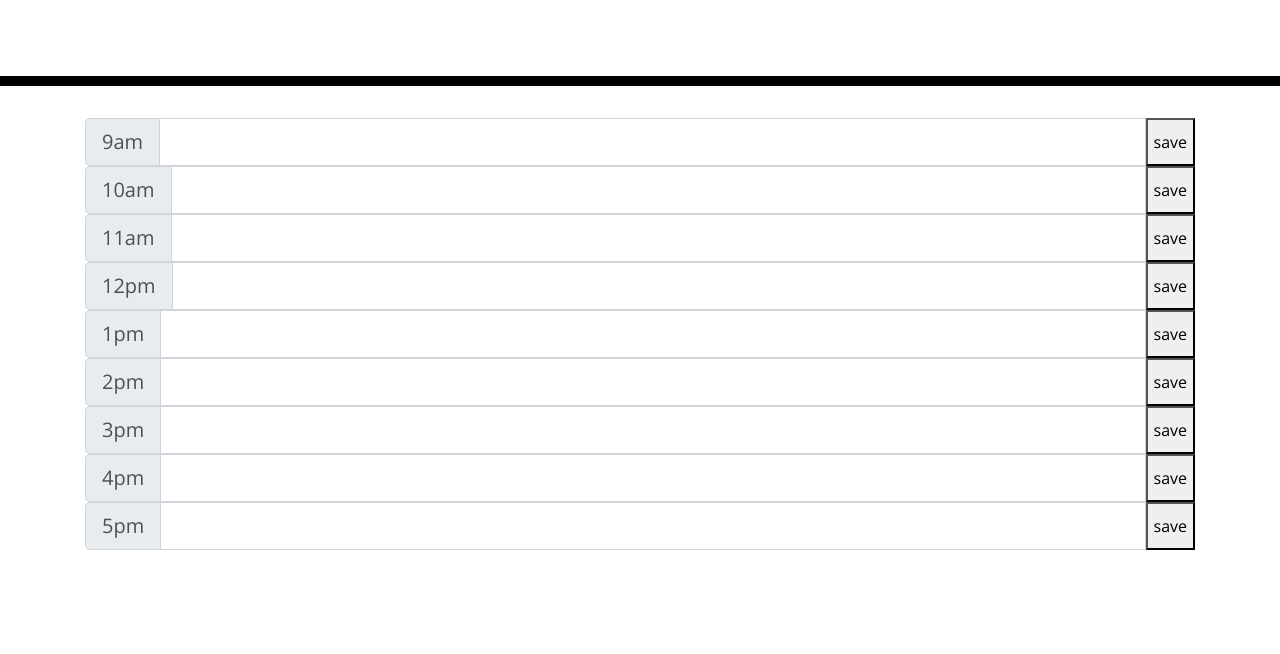
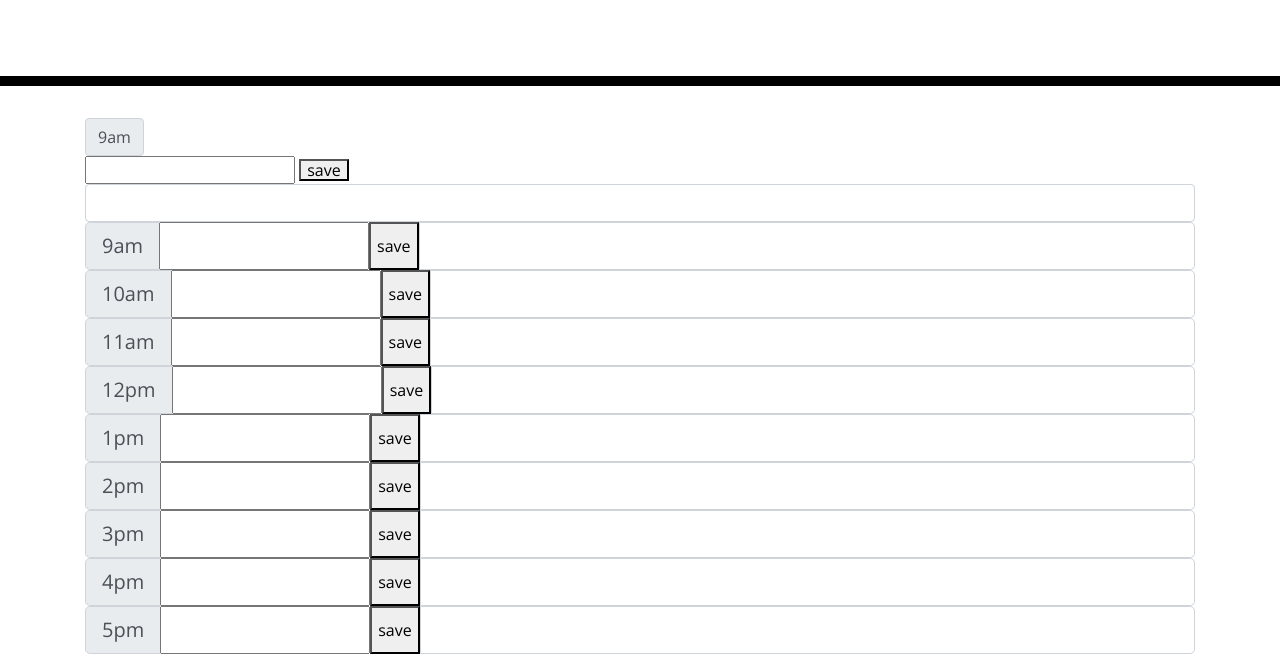
Before and after one commit to marksirany/planner, a plain HTML site: page index.html in a window 1280 px wide. Shown: the part 182-836 px from the top of the page. Before the commit the page ends 800 px from the top, so only its background shows below. Drawn offline with nearby package versions, Linux system fonts and the light colour scheme.

Commit message:
created save button and displays in box next to it

```diff
--- a/index.html
+++ b/index.html
@@ -20,6 +20,23 @@
         <p id="currentDay" class="lead"></p>
 
     </header>
+
+    <div class="container"
+
+        <div class="input-group input-group-lg">
+            <div class="input-group-prepend">
+                <span class="input-group-text" id="inputGroup-sizing-lg">9am</span>
+            </div>
+
+            <input id="input" type="text" class="container-float" aria-label="Sizing example input"
+                aria-describedby="inputGroup-sizing-lg">
+            <button id="button">save</button>
+
+            <div id="output" class="form-control" aria-label="Sizing example input" aria-describedby="inputGroup-sizing-lg">
+            </div>
+
+        </div>
+
     <div class="container">
         <!-- Timeblocks go here -->
 
@@ -28,72 +45,120 @@
             <div class="input-group-prepend">
                 <span class="input-group-text" id="inputGroup-sizing-lg">9am</span>
             </div>
-            <input type="text" class="form-control" aria-label="Sizing example input" aria-describedby="inputGroup-sizing-lg">
+
+            <input id="input" type="text" class="container-float" aria-label="Sizing example input" aria-describedby="inputGroup-sizing-lg">
                 <button id="button">save</button>
+
+            <div id="output" class="form-control" aria-label="Sizing example input" aria-describedby="inputGroup-sizing-lg"></div>
+
         </div>
+
+
+
+
 
        <div class="input-group input-group-lg">
             <div class="input-group-prepend">
                 <span class="input-group-text" id="inputGroup-sizing-lg">10am</span>
             </div>
-            <input type="text" class="form-control" aria-label="Sizing example input" aria-describedby="inputGroup-sizing-lg">
+
+            <input id="input" type="text" class="container-float" aria-label="Sizing example input" aria-describedby="inputGroup-sizing-lg">
                 <button id="button">save</button>
+
+            <div id="output" class="form-control" aria-label="Sizing example input" aria-describedby="inputGroup-sizing-lg"></div>
+
         </div>
 
         <div class="input-group input-group-lg">
             <div class="input-group-prepend">
                 <span class="input-group-text" id="inputGroup-sizing-lg">11am</span>
             </div>
-            <input type="text" class="form-control" aria-label="Sizing example input" aria-describedby="inputGroup-sizing-lg">
+
+            <input id="input" type="text" class="container-float" aria-label="Sizing example input"
+                aria-describedby="inputGroup-sizing-lg">
             <button id="button">save</button>
+
+            <div id="output" class="form-control" aria-label="Sizing example input" aria-describedby="inputGroup-sizing-lg">
+            </div>
+
         </div>
 
        <div class="input-group input-group-lg">
             <div class="input-group-prepend">
                 <span class="input-group-text" id="inputGroup-sizing-lg">12pm</span>
             </div>
-            <input type="text" class="form-control" aria-label="Sizing example input" aria-describedby="inputGroup-sizing-lg">
+
+            <input id="input" type="text" class="container-float" aria-label="Sizing example input" aria-describedby="inputGroup-sizing-lg">
                 <button id="button">save</button>
+
+            <div id="output" class="form-control" aria-label="Sizing example input" aria-describedby="inputGroup-sizing-lg"></div>
+
         </div>
 
        <div class="input-group input-group-lg">
             <div class="input-group-prepend">
                 <span class="input-group-text" id="inputGroup-sizing-lg">1pm</span>
             </div>
-            <input type="text" class="form-control" aria-label="Sizing example input" aria-describedby="inputGroup-sizing-lg">
+
+            <input id="input" type="text" class="container-float" aria-label="Sizing example input" aria-describedby="inputGroup-sizing-lg">
                 <button id="button">save</button>
+
+            <div id="output" class="form-control" aria-label="Sizing example input" aria-describedby="inputGroup-sizing-lg"></div>
+
         </div>
 
         <div class="input-group input-group-lg">
             <div class="input-group-prepend">
                 <span class="input-group-text" id="inputGroup-sizing-lg">2pm</span>
             </div>
-            <input type="text" class="form-control" aria-label="Sizing example input" aria-describedby="inputGroup-sizing-lg">
+
+            <input id="input" type="text" class="container-float" aria-label="Sizing example input"
+                aria-describedby="inputGroup-sizing-lg">
             <button id="button">save</button>
+
+            <div id="output" class="form-control" aria-label="Sizing example input" aria-describedby="inputGroup-sizing-lg">
+            </div>
+
         </div>
 
        <div class="input-group input-group-lg">
             <div class="input-group-prepend">
                 <span class="input-group-text" id="inputGroup-sizing-lg">3pm</span>
             </div>
-            <input type="text" class="form-control" aria-label="Sizing example input" aria-describedby="inputGroup-sizing-lg">
+
+            <input id="input" type="text" class="container-float" aria-label="Sizing example input" aria-describedby="inputGroup-sizing-lg">
                 <button id="button">save</button>
+
+            <div id="output" class="form-control" aria-label="Sizing example input" aria-describedby="inputGroup-sizing-lg"></div>
+
         </div>
 
         <div class="input-group input-group-lg">
             <div class="input-group-prepend">
                 <span class="input-group-text" id="inputGroup-sizing-lg">4pm</span>
             </div>
-            <input type="text" class="form-control" aria-label="Sizing example input" aria-describedby="inputGroup-sizing-lg">
+
+            <input id="input" type="text" class="container-float" aria-label="Sizing example input"
+                aria-describedby="inputGroup-sizing-lg">
             <button id="button">save</button>
+
+            <div id="output" class="form-control" aria-label="Sizing example input" aria-describedby="inputGroup-sizing-lg">
+            </div>
+
         </div>
 
         <div class="input-group input-group-lg">
             <div class="input-group-prepend">
                 <span class="input-group-text" id="inputGroup-sizing-lg">5pm</span>
             </div>
-            <input type="text" class="form-control" aria-label="Sizing example input" aria-describedby="inputGroup-sizing-lg">
+
+            <input id="input" type="text" class="container-float" aria-label="Sizing example input"
+                aria-describedby="inputGroup-sizing-lg">
             <button id="button">save</button>
+
+            <div id="output" class="form-control" aria-label="Sizing example input" aria-describedby="inputGroup-sizing-lg">
+            </div>
+
         </div>
 
     </div>
--- a/script.js
+++ b/script.js
@@ -2,7 +2,47 @@
 //You'll need to use the [Moment.js](https://momentjs.com/) library to work with date and time. Be sure to read the documentation carefully and concentrate on using Moment.js in the browser.//
 
 
+
+
 //Clicking on the save button will store the time and user input in `localStorage`//
+
+const times = ["9am", "10am", "11am", "12pm", "1pm", "2pm", "3pm", "4pm", "5pm"];
+
+function initInput() {
+    const buttonEl = document.querySelector("#button");
+    buttonEl.addEventListener("click", function () {
+        const input = document.getElementById("input").value;
+        const dataStr = localStorage.getItem("input") || "[]";
+        if(!dataStr){
+          dataStr = '[]'
+        }
+        const data = JSON.parse(dataStr);
+        data.push(input);
+        localStorage.setItem("input", JSON.stringify(data));
+    });
+}
+initInput();
+
+function initOutput() {
+    const outputEl = document.getElementById("output");
+    setInterval(function () {
+        outputEl.innerHTML = "";
+        const dataStr = localStorage.getItem("input") || "[]";
+        const data = JSON.parse(dataStr);
+        data.forEach(function (output) {
+            const h1El = document.createElement("p");
+            h1El.innerHTML = output;
+            outputEl.append(h1El);
+        });
+    }, 100);
+}
+initOutput();
+
+
+
+
+
+
 
 
 //each hour should be color coded to reflect whether the time slot is in the past, the present, or the future. This will change depending on the time of day//
```
Lines whose indentation alone changed are shown as unchanged.
